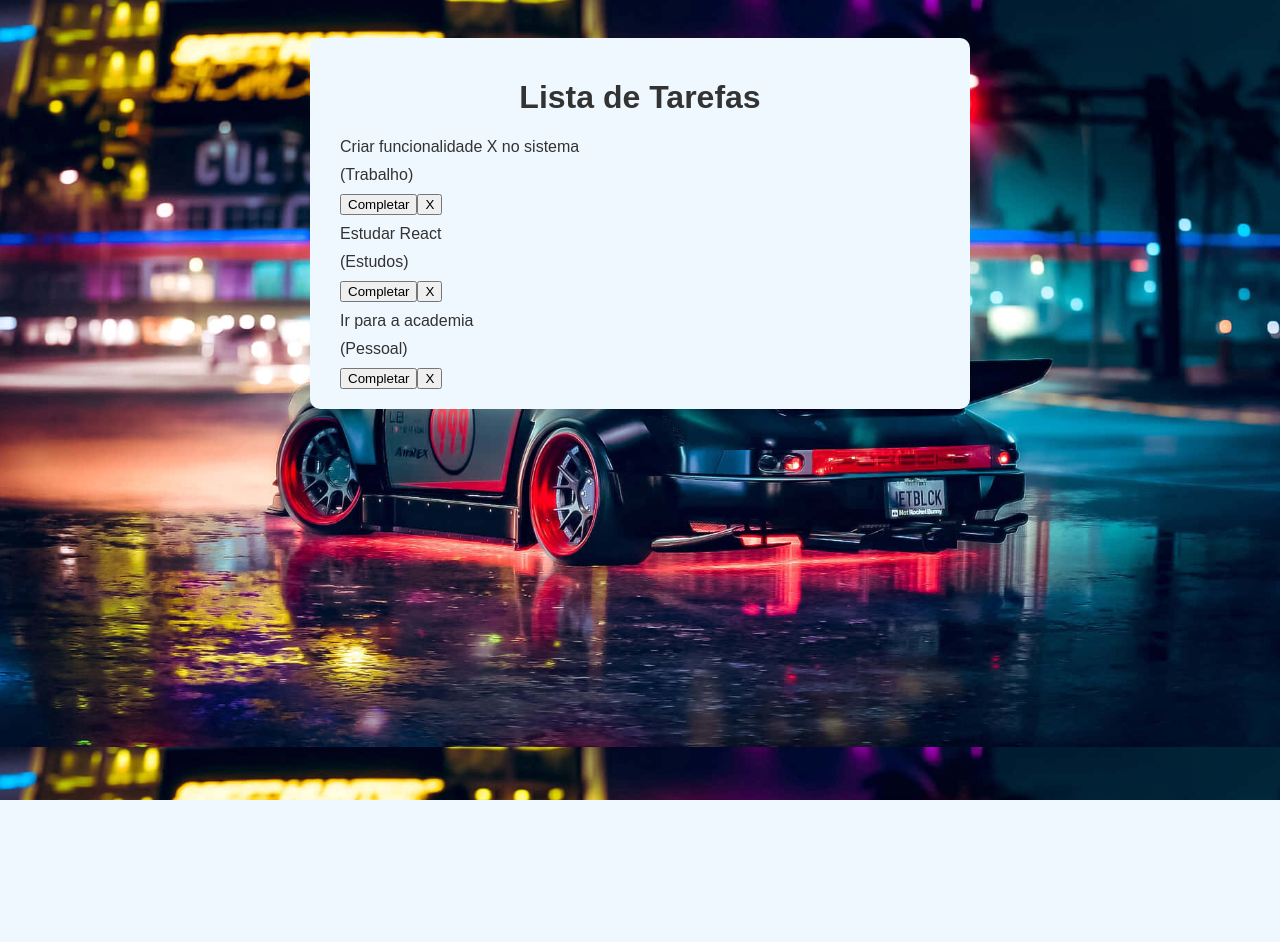
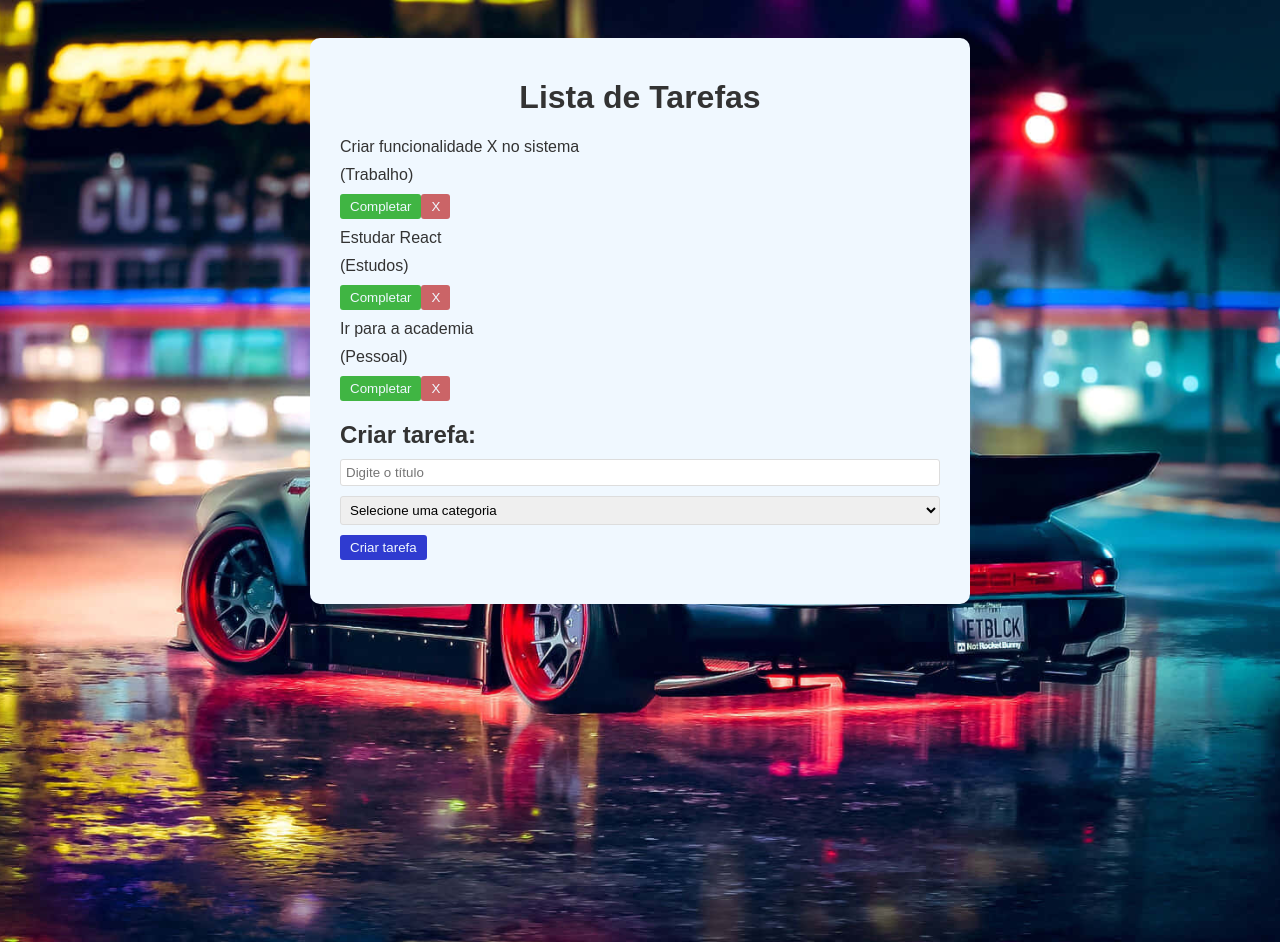
Before and after one commit to brunohro/mylist, a React (Vite) app: page / in a window 1280 px wide. Before the commit the page ends 800 px from the top, so only its background shows below. Built offline with nearby package versions, Linux system fonts and the light colour scheme.

Commit message:
Criando formulário

```diff
--- a/src/App.css
+++ b/src/App.css
@@ -31,3 +31,37 @@
 input{
   box-sizing: border-box;
 }
+
+button{
+  background-color: #000dc5;
+  color: aliceblue;
+  padding: 5px 10px;
+  border: none;
+  border-radius: 3px;
+  cursor: pointer;
+  opacity: .8;
+  transition: .3s;
+}
+
+button:hover{
+  opacity: 1;
+}
+
+.complete{
+  background-color: rgb(21, 165, 21);
+}
+
+.remove{
+  background-color: rgba(177, 0, 0, 0.747);
+}
+.todo-form{
+  padding-bottom: 1.5rem;
+}
+
+input, select{
+  padding: 5px;
+  margin-bottom: 10px;
+  border: 1px solid #DDD;
+  border-radius: 3px;
+  width: 100%;
+}
--- a/src/App.jsx
+++ b/src/App.jsx
@@ -1,6 +1,7 @@
 import { useState } from 'react'
 import './App.css';
 import Todo from './components/Todo';
+import TodoForm from './components/TodoForm';
 
 
 function App() {
@@ -33,6 +34,7 @@
           <Todo todo={todo} />
         ))}
        </div>
+       <TodoForm />
     </div>
   )
 }
--- a/src/components/Todo.jsx
+++ b/src/components/Todo.jsx
@@ -8,8 +8,8 @@
             <p className="category">({todo.category})</p>
         </div>
         <div>
-            <button> Completar </button>
-            <button> X </button>
+            <button className='complete'> Completar </button>
+            <button className='remove'> X </button>
         </div>
     </div>
     )
--- /dev/null
+++ b/src/components/TodoForm.jsx
@@ -0,0 +1,21 @@
+import React from 'react'
+
+const TodoForm = () => {
+  return (
+    <div className='todo-form'>
+      <h2>Criar tarefa:</h2>
+      <form>
+        <input type="text" placeholder='Digite o título' />
+        <select>
+            <option value="">Selecione uma categoria</option>
+            <option value="Trabalho">Trabalho</option>
+            <option value="Estudos">Estudos</option>
+            <option value="Pessoal">Pessoal</option>
+        </select>
+        <button type='submit'> Criar tarefa</button>
+      </form>
+    </div>
+  )
+}
+
+export default TodoForm
```
